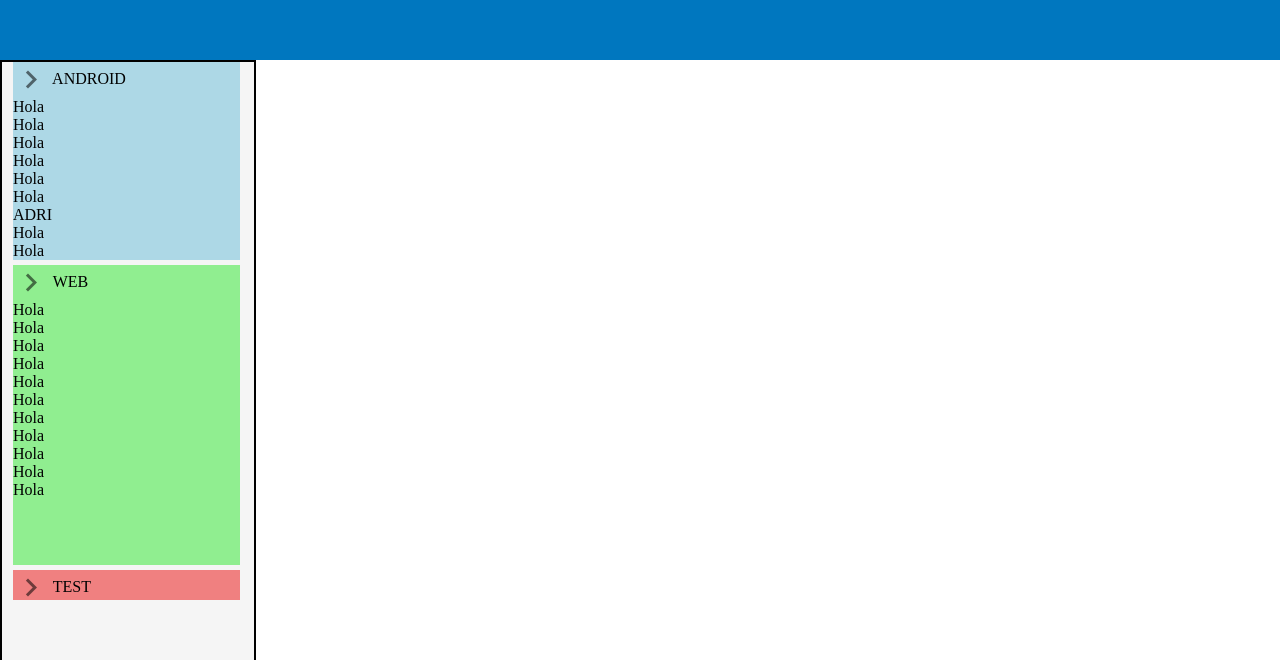
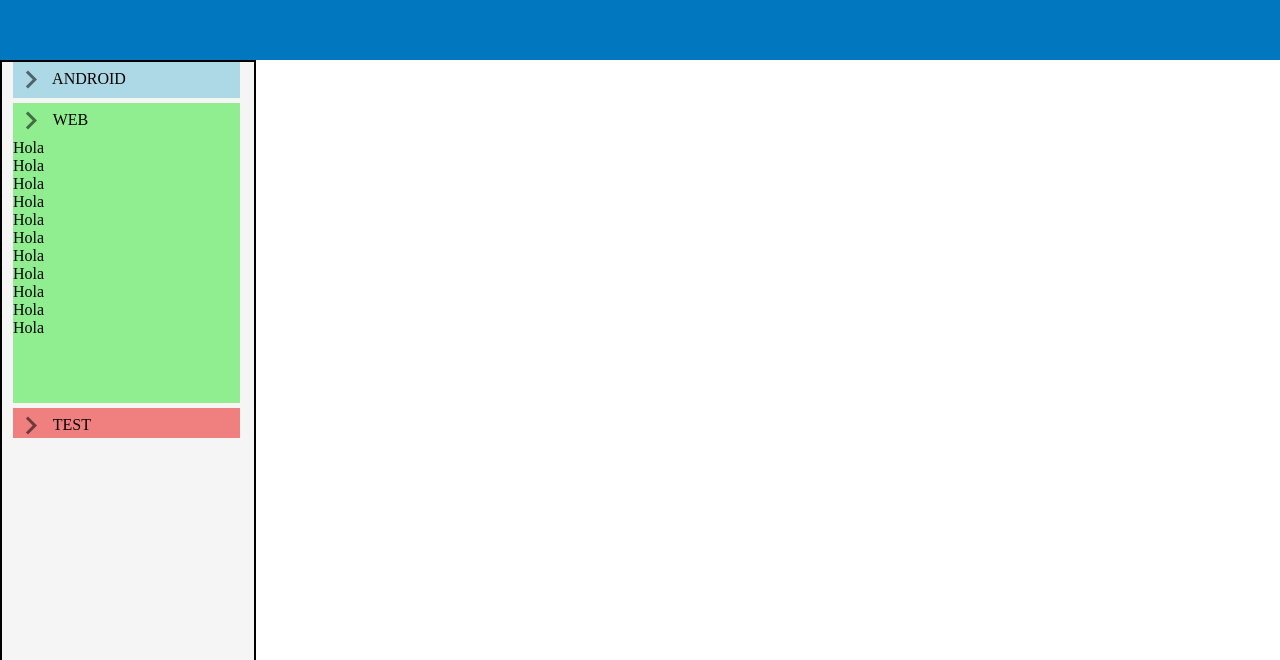
Before and after one commit to adrianRodriguez123/catalogo-accesibilidad, a Vue app: page /#/ in a window 1280 px wide. Shown: the part 140-800 px from the top of the page. Built offline with nearby package versions, Linux system fonts and the light colour scheme; a small style sheet from the web is missing.

Commit message:
continuando con el menu

```diff
--- a/src/components/Menu.vue
+++ b/src/components/Menu.vue
@@ -1,12 +1,12 @@
 <template>
   <div id="menuMain">
 
-    <div id="android" v-on:click="open">
+    <div id="android" @click="saludar(isOpen)">
       <v-icon large>
         mdi-chevron-right
       </v-icon>
       ANDROID
-      <div v-class="{open: subelementos}">
+      <div :class="{subelementos: isOpen}">
         <p>Hola</p>
         <p>Hola</p>
         <p>Hola</p>
@@ -55,13 +55,18 @@
     name: 'menuVertical',
     data (){
       return{
-        isOpen: false
+        isOpen: true //si está a true está escondido
       }
     },
     methods: {
-      open: function(){
-        this.isOpen = !this.isOpen;
-      }
+      saludar: function (m) {
+        console.log("aaaa "+m);
+        if(m){
+          console.log("está escondido");
+          isOpen = false;
+        }
+        //console.log(m+" isOpen "+isOpen);
+    }
     }
   }
 
```
